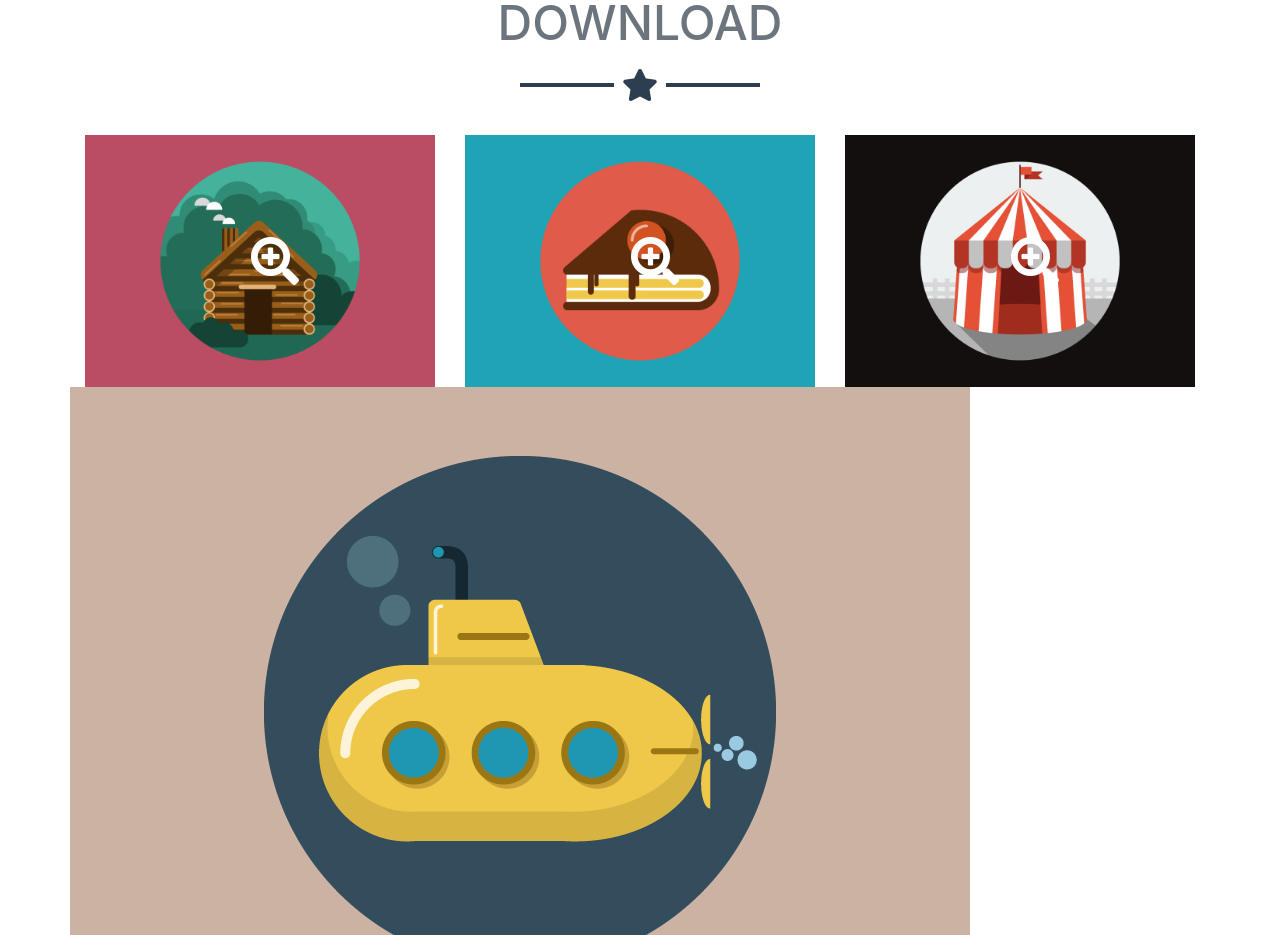
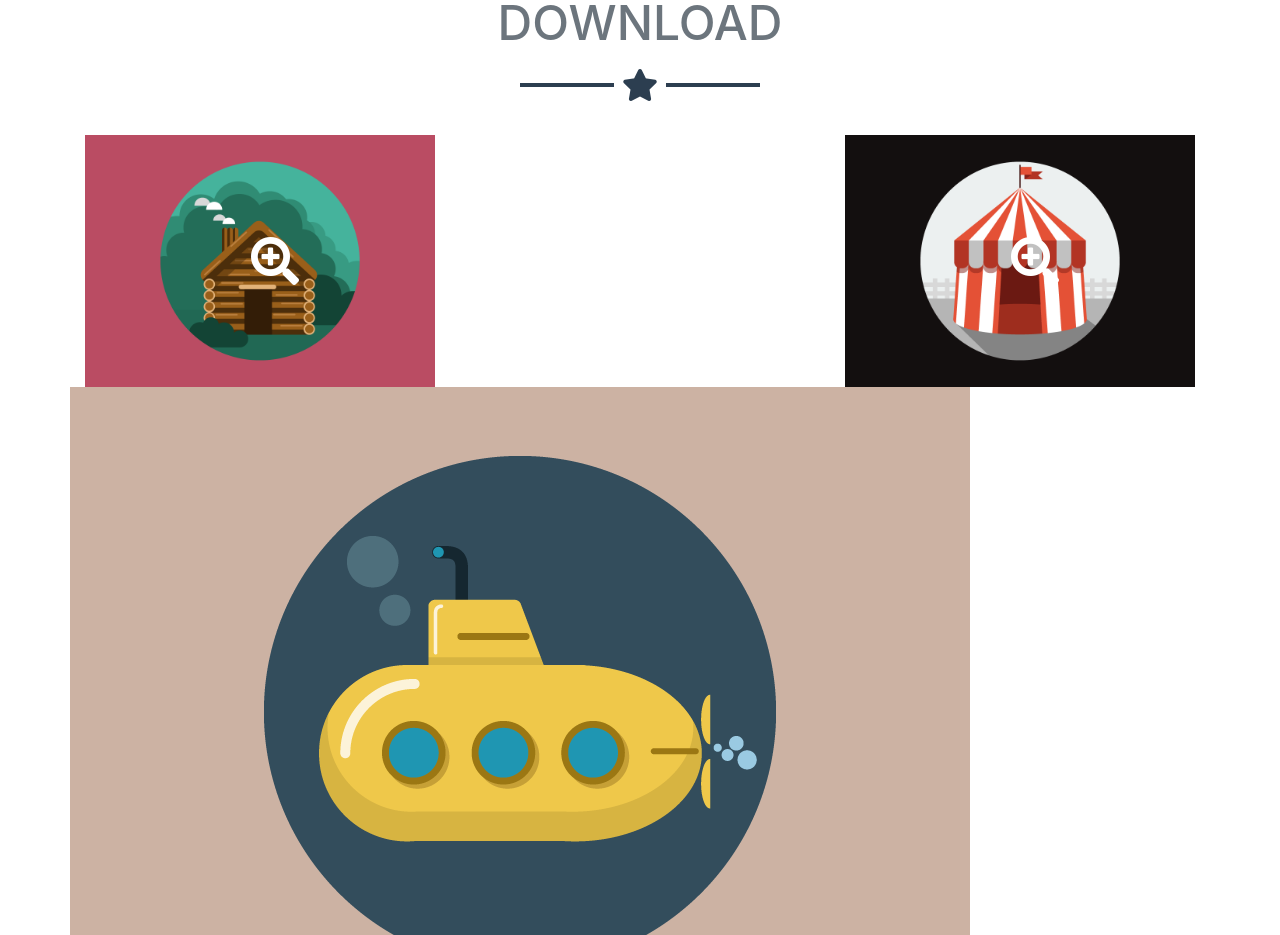
Before and after one commit to mygirl8893/elien.xyz, a website with bundled scripts: page index.html in a window 1280 px wide. Shown: the part 877-1812 px from the top of the page. Built offline with nearby package versions, Linux system fonts and the light colour scheme.

Commit message:
Update index.html

```diff
--- a/index.html
+++ b/index.html
@@ -8,7 +8,7 @@
     <meta name="description" content="">
     <meta name="author" content="">
 
-    <title>Freelancer - Start Bootstrap Theme</title>
+    <title>ExtraCoin</title>
 
     <!-- Bootstrap core CSS -->
     <link href="vendor/bootstrap/css/bootstrap.min.css" rel="stylesheet">
@@ -85,7 +85,6 @@
                   <i class="fas fa-search-plus fa-3x"></i>
                 </div>
               </div>
-              <img class="img-fluid" src="img/portfolio/cake.png" alt="">
             </a>
           </div>
           <div class="col-md-6 col-lg-4">
```
